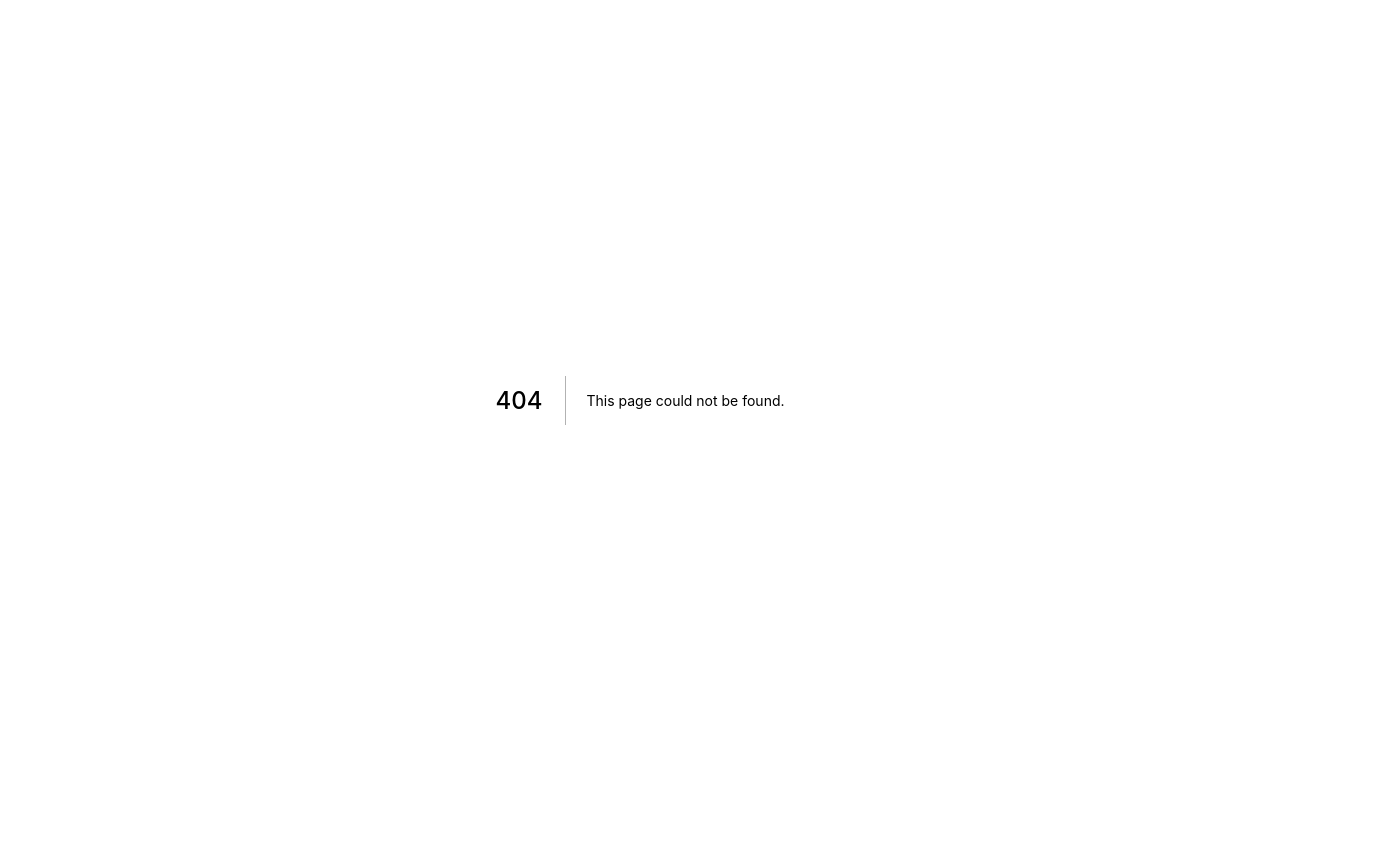
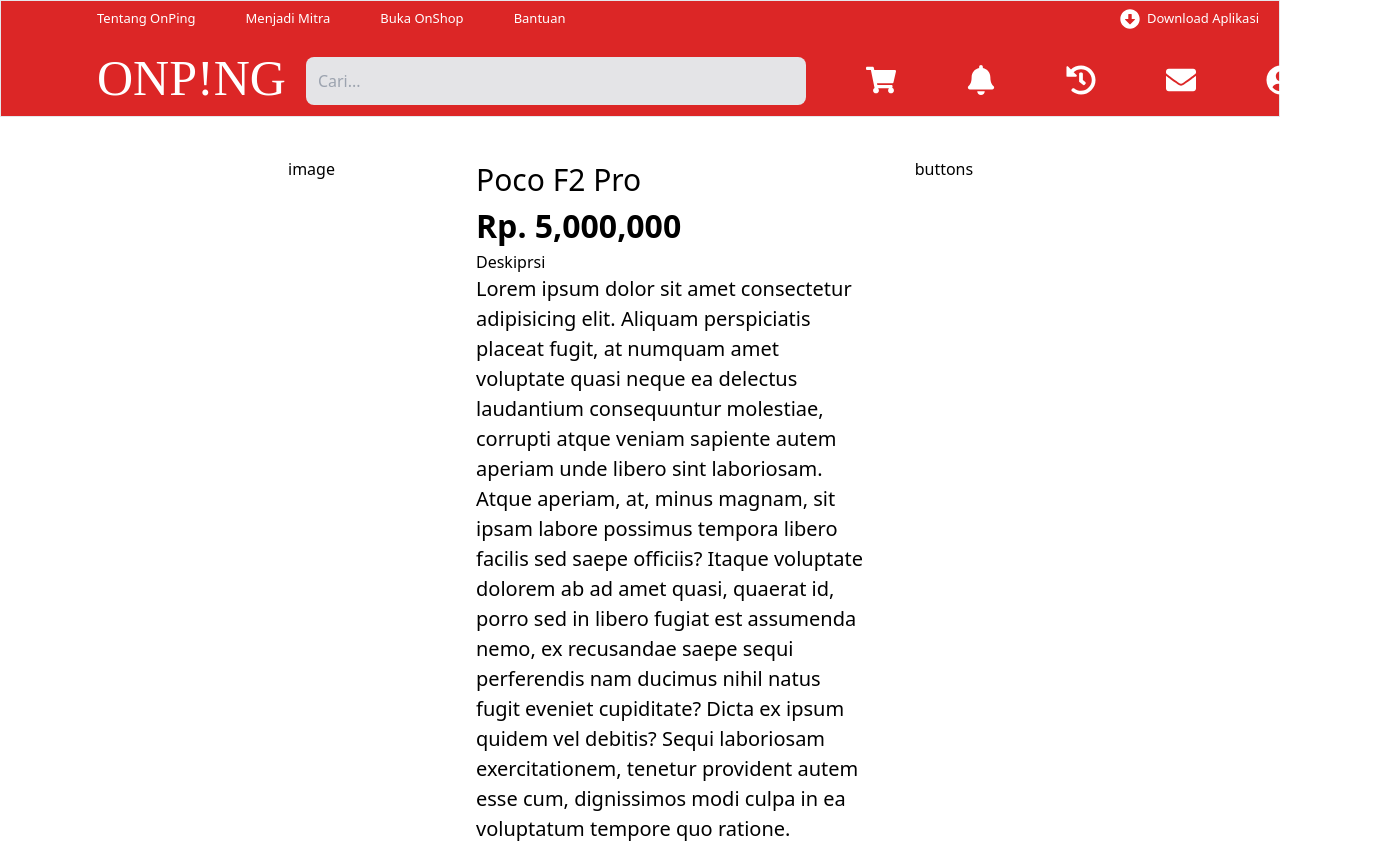
Before and after one commit to fadillahrizki/onping, a Next.js app: page /products/1 in a window 1280 px wide. Before the commit this address had no page. Shown: the whole page, 1375 px wide, since content can reach past the window. Before the commit the page ends 800 px from the top, so only its background shows below. Built offline with nearby package versions, Linux system fonts and the light colour scheme; a web font is replaced by a local one.

Commit message:
add detail page

```diff
--- a/components/Product.js
+++ b/components/Product.js
@@ -1,12 +1,14 @@
 import Image from 'next/image';
 import mikro from '../public/UAS-Assets/mikro.png'
 import { useState, useEffect, Fragment } from 'react';
-import data from '../public/data.js'
+import data from '../public/products'
+import Link from 'next/link';
 
 export default function Product(){
     let allProduct = data.map((item) => {
         return (
             <div className='block'>
+                <Link href={'/products/'+item.id}>
                     <Image src={item.image} width={150} height={150}/>
                     <div>
                         <p>{item.name}</p>
@@ -14,6 +16,7 @@
                     <div>
                         <p className='text-sm text-grey-600'>{item.price}</p>
                     </div>
+                </Link>
             </div>
         )
     })
--- /dev/null
+++ b/pages/products/[id].jsx
@@ -0,0 +1,36 @@
+import Layout from '../../Layout/Layout'
+import Product from '../../components/Product'
+import { Fragment, useEffect } from 'react'
+import { useRouter } from 'next/router'
+
+export default function Detail() {
+    const router = useRouter()
+    const { id } = router.query
+
+    return (
+        <Fragment>
+            <Layout>
+                <div className='w-full flex-col'>
+                    <div className='mt-10 mx-72'>
+                        <div className="grid grid-cols-12 gap-12">
+                            <div className='col-span-3'>
+                                image
+                            </div>
+                            <div className='col-span-7'>
+                                <h2 className='text-[30px]'>Poco F2 Pro</h2>
+                                <h1 className='text-[32px] font-bold'>Rp. 5,000,000</h1>
+                                <div>
+                                    <h4>Deskiprsi</h4>
+                                    <p className='text-[20px]'>Lorem ipsum dolor sit amet consectetur adipisicing elit. Aliquam perspiciatis placeat fugit, at numquam amet voluptate quasi neque ea delectus laudantium consequuntur molestiae, corrupti atque veniam sapiente autem aperiam unde libero sint laboriosam. Atque aperiam, at, minus magnam, sit ipsam labore possimus tempora libero facilis sed saepe officiis? Itaque voluptate dolorem ab ad amet quasi, quaerat id, porro sed in libero fugiat est assumenda nemo, ex recusandae saepe sequi perferendis nam ducimus nihil natus fugit eveniet cupiditate? Dicta ex ipsum quidem vel debitis? Sequi laboriosam exercitationem, tenetur provident autem esse cum, dignissimos modi culpa in ea voluptatum tempore quo ratione.</p>
+                                </div>
+                            </div>
+                            <div className='col-span-2'>
+                                buttons
+                            </div>
+                        </div>
+                    </div>
+                </div>
+            </Layout>
+        </Fragment>
+    )
+}
```
Lines whose indentation alone changed are shown as unchanged.
